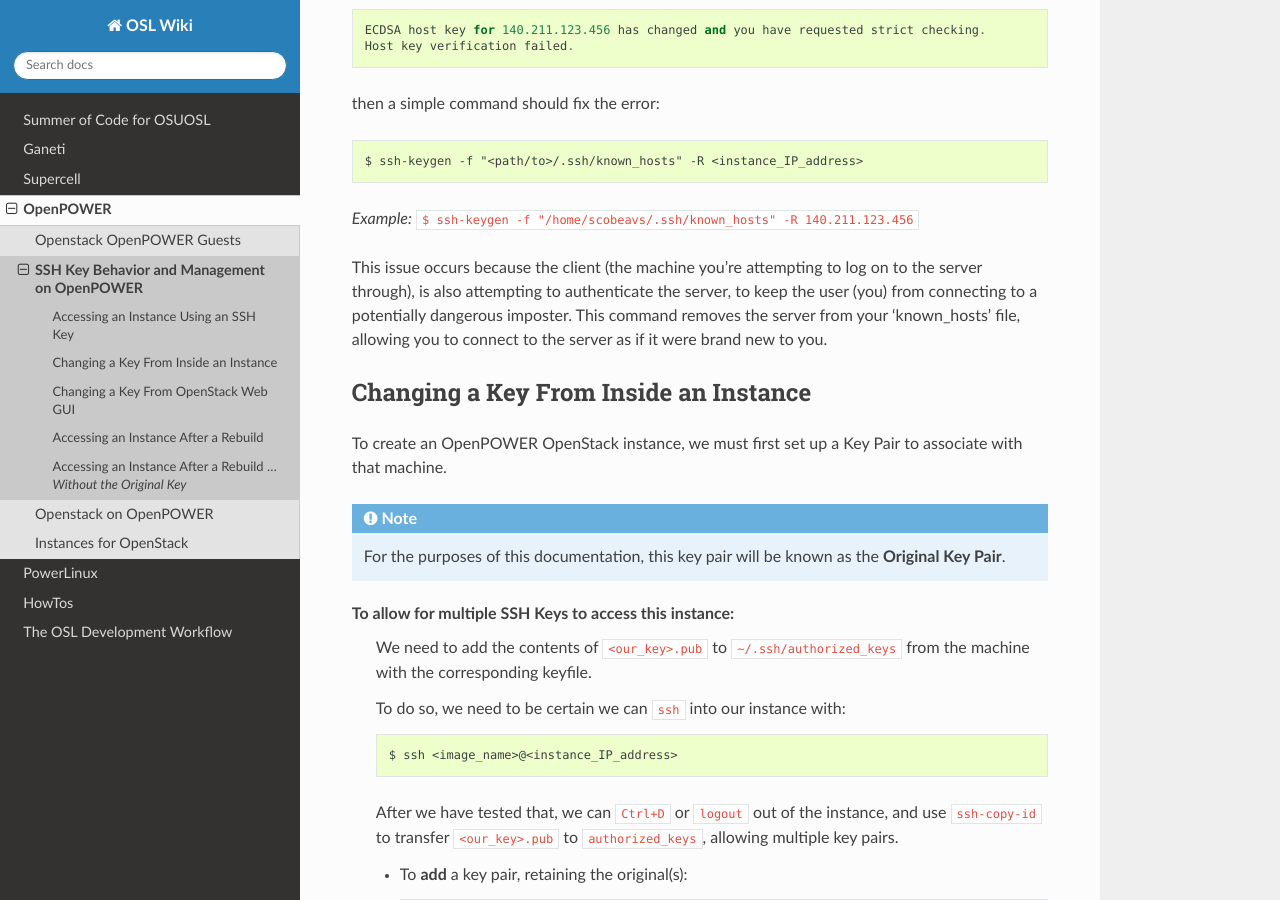
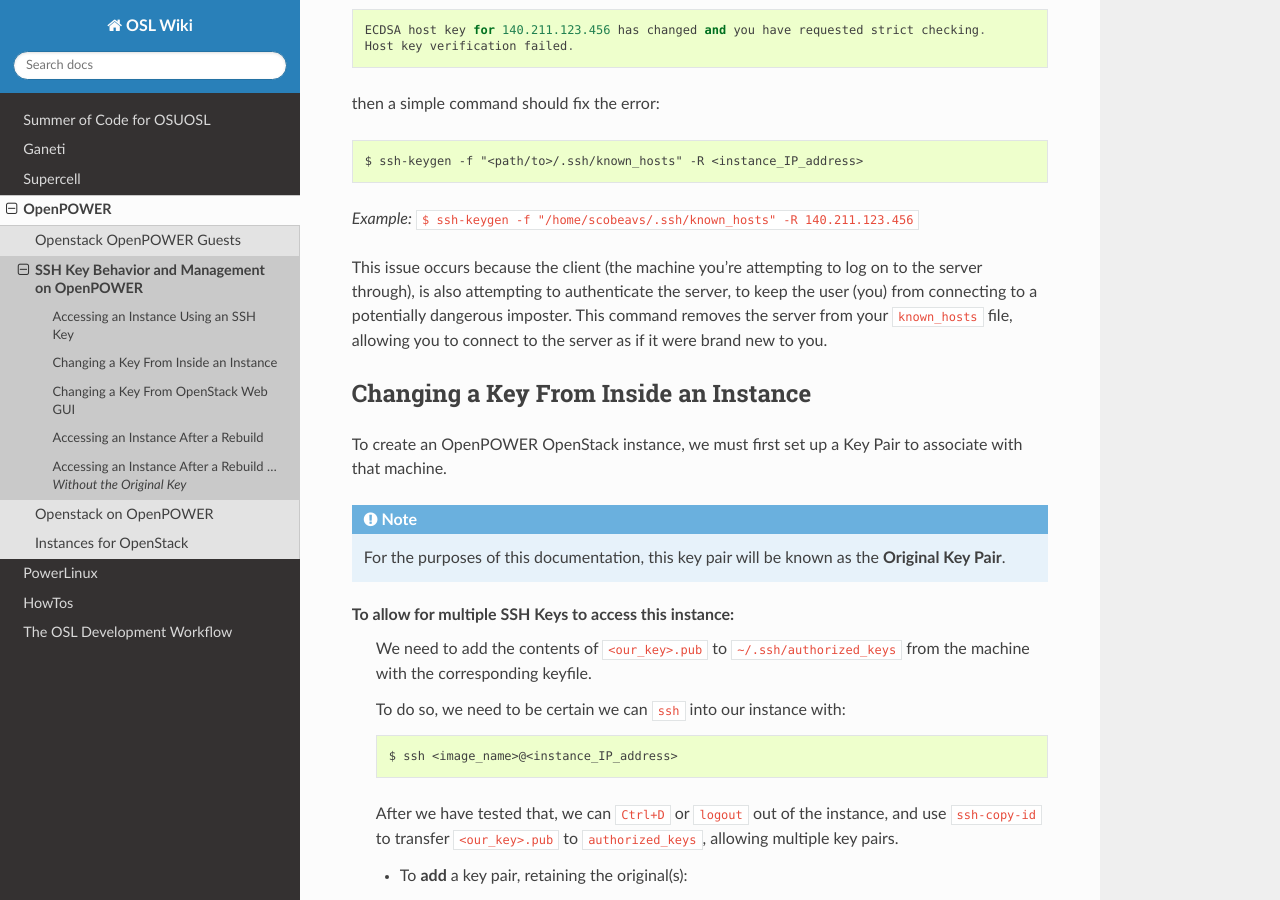
Before and after one commit to osuosl/wiki, a Sphinx documentation site: the page built from source/openpower/keys.rst, in a window 1280 px wide and 900 px high, scrolled down 1374 px. Built offline with Sphinx 7.4.7 and the Read the Docs theme 2.0.0, drawn with Linux system fonts in a browser that asks for light colours.

```diff
--- a/source/openpower/keys.rst
+++ b/source/openpower/keys.rst
@@ -72,7 +72,7 @@ then a simple command should fix the error::
 
 This issue occurs because the client (the machine you're attempting to log on to the server through),
 is also attempting to authenticate the server, to keep the user (you) from connecting to a potentially
-dangerous imposter. This command removes the server from your 'known_hosts' file,
+dangerous imposter. This command removes the server from your ``known_hosts`` file,
 allowing you to connect to the server as if it were brand new to you.
 
 Changing a Key From Inside an Instance
```
